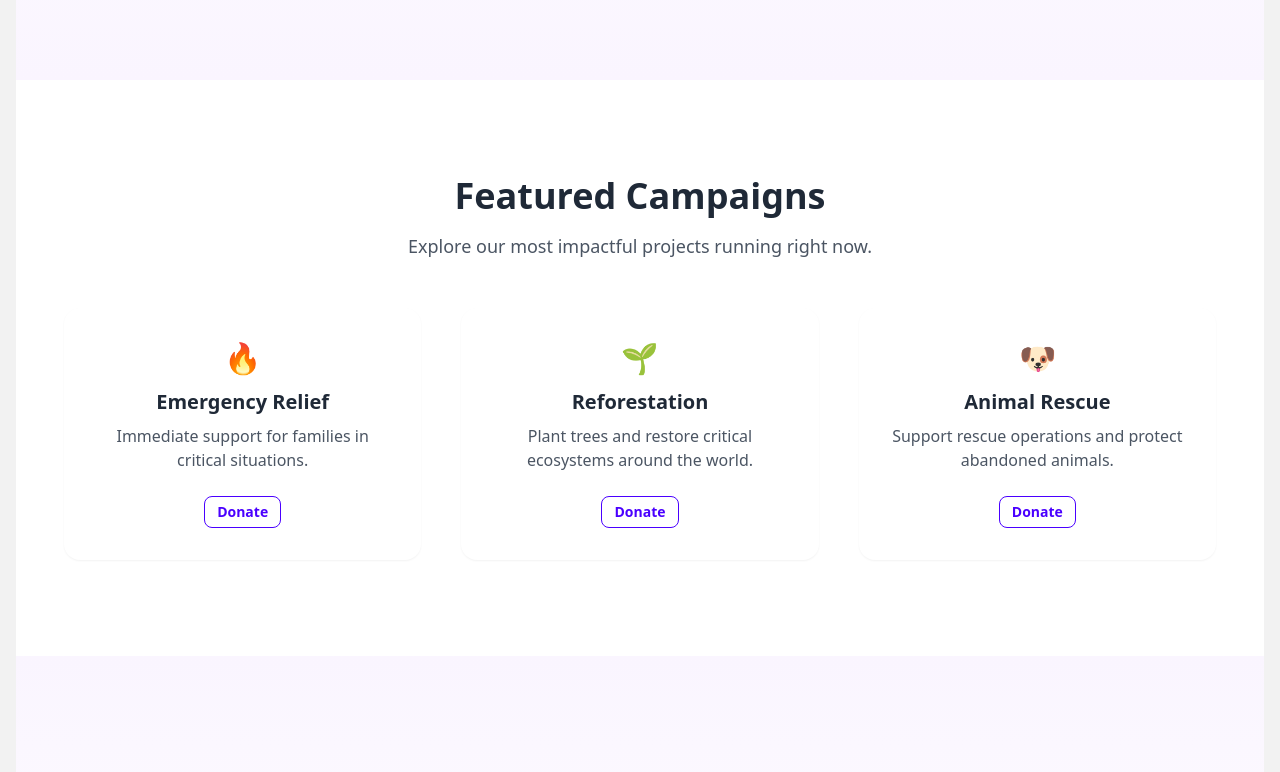
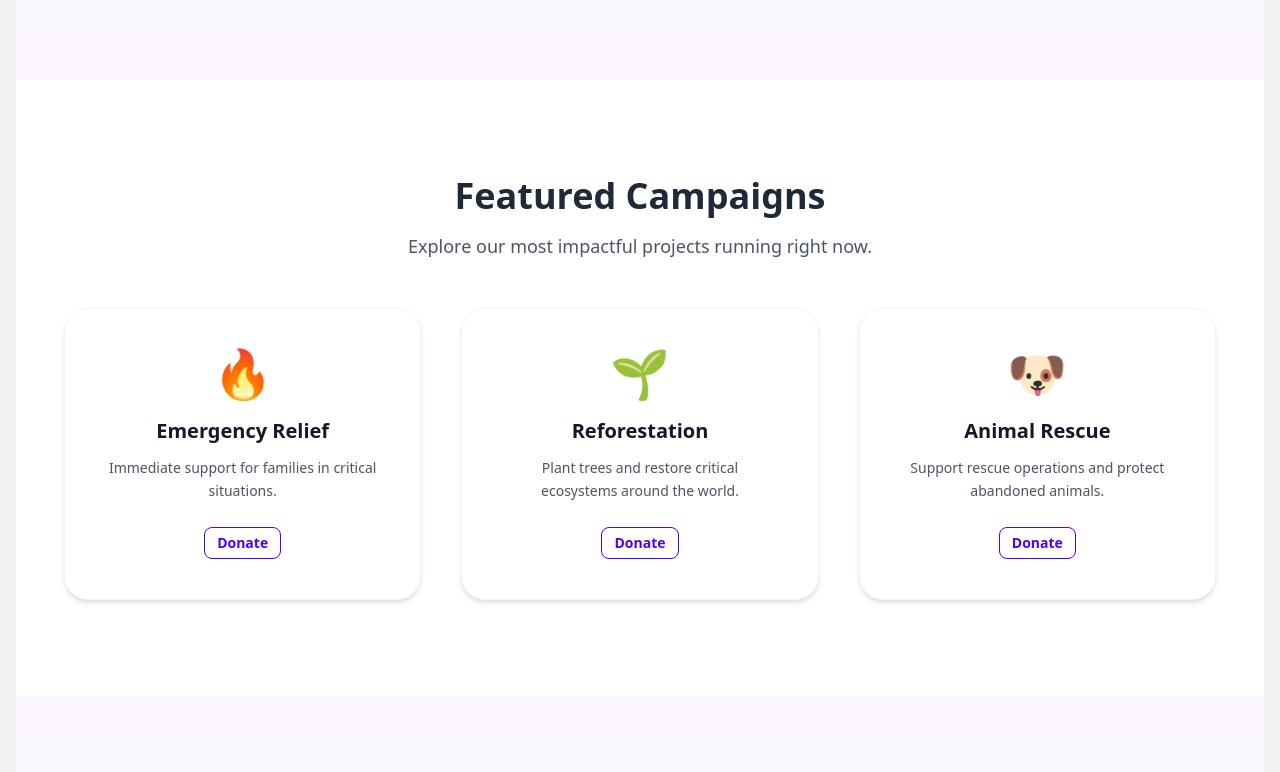
Before and after one commit to Jorgedrv/fe-donation, a React (Vite) app: page / in a window 1280 px wide. Shown: the part 512-1284 px from the top of the page. Built offline with nearby package versions, Linux system fonts and the light colour scheme.

Commit message:
feat: add campaigns page, loading component and axios to call API

```diff
--- a/package.json
+++ b/package.json
@@ -10,6 +10,7 @@
     "preview": "vite preview"
   },
   "dependencies": {
+    "axios": "^1.13.2",
     "clsx": "^2.1.1",
     "daisyui": "^4.6.0",
     "react": "^19.2.0",
--- /dev/null
+++ b/src/api/axiosClient.tsx
@@ -0,0 +1,18 @@
+import axios from "axios";
+
+const axiosClient = axios.create({
+  baseURL: "https://api.donationflows.com",
+  headers: {
+    "Content-Type": "application/json",
+  },
+});
+
+axiosClient.interceptors.response.use(
+  (response) => response,
+  (error) => {
+    console.error("API Error:", error);
+    return Promise.reject(error);
+  }
+);
+
+export default axiosClient;
--- /dev/null
+++ b/src/api/campaigns.tsx
@@ -0,0 +1,6 @@
+import axiosClient from "./axiosClient";
+
+export const getAllCampaigns = async () => {
+  const response = await axiosClient.get("/donation/v1/campaigns/all");
+  return response.data;
+};
--- /dev/null
+++ b/src/components/campaigns/CampaignsGrid.tsx
@@ -0,0 +1,28 @@
+import Card from "../ui/Card";
+import Button from "../ui/Button";
+
+interface Campaign {
+  id: string;
+  title: string;
+  description: string;
+  icon?: string;
+}
+
+export default function CampaignsGrid({ campaigns }: { campaigns: Campaign[] }) {
+  return (
+    <div className="grid sm:grid-cols-2 lg:grid-cols-3 gap-10 animate-fadeIn">
+      {campaigns.map((c) => (
+        <Card
+          key={c.id}
+          title={c.title}
+          icon={c.icon ?? "🎁"}
+          description={c.description}
+          className="transition-transform hover:scale-[1.02] hover:shadow-lg"
+        >
+
+          <Button size="sm" variant="outline" color="primary" className="w-full mt-4">Donate</Button>
+        </Card>
+      ))}
+    </div>
+  );
+}
--- a/src/components/ui/Card.tsx
+++ b/src/components/ui/Card.tsx
@@ -1,73 +1,38 @@
-import type { ReactNode } from "react";
-import clsx from "clsx";
-
 interface CardProps {
   title: string;
-  icon?: ReactNode;
-  description?: string;
-  children?: ReactNode;
+  description: string;
+  icon?: string;
+  children?: React.ReactNode;
   className?: string;
-
-  variant?: "default" | "outline" | "elevated" | "soft" | "hoverable";
-  clickable?: boolean;
 }
 
 export default function Card({
   title,
+  description,
   icon,
-  description,
   children,
   className = "",
-  variant = "default",
-  clickable = false,
 }: CardProps) {
   return (
     <div
-      className={clsx(
-        "rounded-2xl p-8 transition bg-white",
+      className={`
+        bg-white p-10 rounded-3xl shadow-md border border-gray-100
+        hover:shadow-xl hover:-translate-y-1 transition-all
+        text-center max-w-sm mx-auto
+        ${className}
+      `}
+    >
+      <div className="text-5xl mb-5">{icon}</div>
 
-        // Default variant
-        variant === "default" && "shadow-sm",
+      <h3 className="text-xl font-semibold text-gray-900 mb-3">
+        {title}
+      </h3>
 
-        // Elevated variant
-        variant === "elevated" && "shadow-[0_6px_20px_rgba(0,0,0,0.08)]",
+      <p className="text-gray-600 text-sm leading-relaxed mb-6">
+        {description}
+      </p>
 
-        // Outline variant
-        variant === "outline" && "border shadow-none",
-
-        // Soft variant
-        variant === "soft" && "bg-gray-50 shadow-sm",
-
-        // Hoverable (premium hover)
-        variant === "hoverable" &&
-          "shadow-sm hover:shadow-[0_10px_30px_rgba(0,0,0,0.08)] hover:-translate-y-1",
-
-        clickable && "cursor-pointer",
-
-        className
-      )}
-    >
-      {/* ICON */}
-      {icon && (
-        <div className="text-3xl mb-3">
-          {icon}
-        </div>
-      )}
-
-      {/* TITLE */}
-      <h3 className="text-xl font-semibold text-gray-800">{title}</h3>
-
-      {/* DESCRIPTION */}
-      {description && (
-        <p className="text-gray-600 mt-2">{description}</p>
-      )}
-
-      {/* CHILDREN */}
-      {children && (
-        <div className="mt-6">
-          {children}
-        </div>
-      )}
+      {children}
     </div>
   );
 }
--- /dev/null
+++ b/src/components/ui/Container.tsx
@@ -0,0 +1,16 @@
+import type { ReactNode } from "react";
+import clsx from "clsx";
+
+export default function Container({
+  children,
+  className
+}: {
+  children: ReactNode;
+  className?: string;
+}) {
+  return (
+    <div className={clsx("max-w-6xl mx-auto px-6", className)}>
+      {children}
+    </div>
+  );
+}
--- /dev/null
+++ b/src/components/ui/Loading.tsx
@@ -0,0 +1,9 @@
+import LoadingIcon from "./LoadingIcon";
+
+export default function Loading() {
+  return (
+    <div className="w-full h-[60vh] flex flex-col items-center justify-center">
+      <LoadingIcon />
+    </div>
+  );
+}
--- /dev/null
+++ b/src/components/ui/LoadingIcon.tsx
@@ -0,0 +1,62 @@
+export default function LoadingIcon({ size = 48, centered = true }) {
+  const wrapperProps = centered
+    ? { className: "w-full flex items-center justify-center py-20" }
+    : {};
+
+  return (
+    <div {...wrapperProps}>
+      <svg
+        width={size}
+        height={size}
+        viewBox="0 0 48 48"
+        fill="none"
+        stroke="url(#grad)"
+        strokeWidth="3"
+        strokeLinecap="round"
+        strokeLinejoin="round"
+        className="animate-heartbeat"
+      >
+        <defs>
+          <linearGradient id="grad" x1="0" y1="0" x2="1" y2="1">
+            <stop offset="0%" stopColor="#7C3AED" />
+            <stop offset="100%" stopColor="#3B82F6" />
+          </linearGradient>
+        </defs>
+
+        <path d="
+          M24 42
+          C24 42, 10 33, 6 23
+          C2 14, 8 6, 15 7
+          C19 8, 22 12, 24 15
+          C26 12, 29 8, 33 7
+          C40 6, 46 14, 42 23
+          C38 33, 24 42, 24 42Z
+        ">
+          <animate
+            attributeName="stroke-opacity"
+            values="0.4;1;0.4"
+            dur="1.6s"
+            repeatCount="indefinite"
+          />
+        </path>
+      </svg>
+
+      {/* Tailwind animation */}
+      <style>
+        {`
+        @keyframes heartbeat {
+          0%   { transform: scale(1); opacity: 0.9; }
+          30%  { transform: scale(1.10); opacity: 1; }
+          60%  { transform: scale(1); opacity: 0.9; }
+          80%  { transform: scale(1.15); opacity: 1; }
+          100% { transform: scale(1); opacity: 0.9; }
+        }
+
+        .animate-heartbeat {
+          animation: heartbeat 1.5s ease-in-out infinite;
+        }
+      `}
+      </style>
+    </div>
+  );
+}
--- a/src/main.tsx
+++ b/src/main.tsx
@@ -5,6 +5,7 @@ import "./index.css";
 
 import MainLayout from "./layouts/MainLayout";
 import LandingPage from "./pages/LandingPage";
+import Campaigns from "./pages/CampaignsPage";
 
 const router = createBrowserRouter([
   {
@@ -14,7 +15,7 @@ const router = createBrowserRouter([
     children: [
       { path: "/", element: <LandingPage /> },
       { path: "login", element: <div>Login Page</div> },
-      { path: "campaigns", element: <div>Campaigns Page</div> },
+      { path: "campaigns", element: <Campaigns /> },
       { path: "donate", element: <div>Donate Page</div> },
       { path: "about", element: <div>About Page</div> },
     ],
--- /dev/null
+++ b/src/pages/CampaignsPage.tsx
@@ -0,0 +1,42 @@
+import { useEffect, useState } from "react";
+import { getAllCampaigns } from "../api/campaigns";
+
+import Section from "../components/ui/Section";
+import Container from "../components/ui/Container";
+import Loading from "../components/ui/Loading";
+import CampaignsGrid from "../components/campaigns/CampaignsGrid";
+
+interface Campaign {
+  id: string;
+  title: string;
+  description: string;
+  icon?: string;
+}
+
+export default function CampaignsPage() {
+  const [campaigns, setCampaigns] = useState<Campaign[]>([]);
+  const [loading, setLoading] = useState(true);
+
+  useEffect(() => {
+    setTimeout(() => {
+      getAllCampaigns()
+        .then((data) => setCampaigns(data))
+        .finally(() => setLoading(false));
+    }, 1500);
+  }, []);
+
+  if (loading) return <Loading />;
+
+  return (
+    <Section
+      title="All Campaigns"
+      subtitle="Choose a cause and make an immediate impact."
+      align="center"
+      className="bg-gray-50 pt-32 pb-24"
+    >
+      <Container>
+        <CampaignsGrid campaigns={campaigns} />
+      </Container>
+    </Section>
+  );
+}
```
Also changed, not shown: 1 other file (tests, documents, lock files or other folders).
